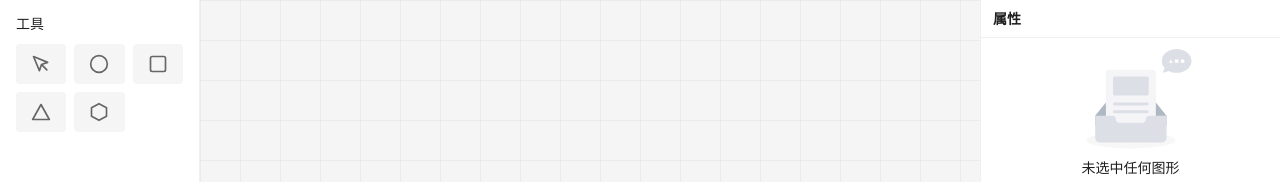
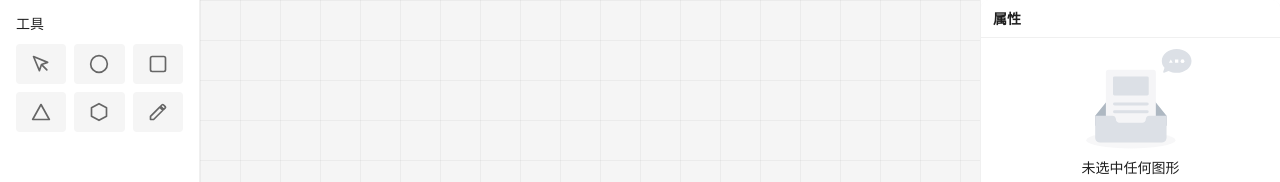
Before and after one commit to ye1996bladeflame/blade-fire-demo, a Vue app: page / in a window 1280 px wide. Shown: the top 182 px of the page. Built offline with nearby package versions, Linux system fonts and the light colour scheme.

Commit message:
feat(工具): 添加手绘工具并重构平移功能
- 新增手绘工具，支持使用鼠标绘制自由形状多边形
- 将拖拽功能重命名为平移功能，改进实现逻辑
- 在工具栏中添加手绘工具图标
- 手绘工具支持撤销/重做历史记录

```diff
--- a/blade-fire/tools/drag.js
+++ b/blade-fire/features/pan.js
@@ -1,6 +1,6 @@
 import { setCursor } from "../common/index.js";
 
-export function enableDrag(svg) {
+export function enablePan(svg) {
     let isDragging = false;
     let startX, startY;
     let viewBox = { x: 0, y: 0, w: 0, h: 0 };
@@ -17,7 +17,7 @@ export function enableDrag(svg) {
     }
 
     function onMouseDown(evt) {
-
+        // Middle mouse button
         if (evt.button !== 1) return;
 
         evt.preventDefault();
@@ -25,11 +25,11 @@ export function enableDrag(svg) {
         startX = evt.clientX;
         startY = evt.clientY;
 
-
+        // Change cursor
         originalCursor = svg.style.cursor;
         setCursor(svg, "grabbing");
 
-
+        // Get current viewBox
         const vb = svg.getAttribute("viewBox").split(' ').map(Number);
         viewBox = { x: vb[0], y: vb[1], w: vb[2], h: vb[3] };
     }
@@ -39,12 +39,12 @@ export function enableDrag(svg) {
 
         evt.preventDefault();
 
-
+        // Calculate delta
         const dx = evt.clientX - startX;
         const dy = evt.clientY - startY;
 
-
-
+        // Calculate scale factor (SVG units per screen pixel)
+        // This ensures dragging matches mouse movement regardless of zoom
         const rect = svg.getBoundingClientRect();
         const scaleX = viewBox.w / rect.width;
         const scaleY = viewBox.h / rect.height;
@@ -55,7 +55,7 @@ export function enableDrag(svg) {
         svg.setAttribute('viewBox', `${viewBox.x} ${viewBox.y} ${viewBox.w} ${viewBox.h}`);
         updateGridRect();
 
-
+        // Update start position
         startX = evt.clientX;
         startY = evt.clientY;
     }
@@ -63,17 +63,17 @@ export function enableDrag(svg) {
     function onMouseUp(evt) {
         if (isDragging && evt.button === 1) {
             isDragging = false;
-
+            // Restore cursor
             setCursor(svg, originalCursor);
         }
     }
 
-
+    // Attach listeners
     svg.addEventListener("mousedown", onMouseDown);
-    window.addEventListener("mousemove", onMouseMove);
+    window.addEventListener("mousemove", onMouseMove); // Window to catch drag outside
     window.addEventListener("mouseup", onMouseUp);
 
-
+    // Return cleanup function
     return () => {
         svg.removeEventListener("mousedown", onMouseDown);
         window.removeEventListener("mousemove", onMouseMove);
--- a/blade-fire/index.js
+++ b/blade-fire/index.js
@@ -5,7 +5,8 @@ import { triangle } from "./tools/triangle.js";
 import { polygon } from "./tools/polygon.js";
 import { text } from "./tools/text.js";
 import { select } from "./tools/select.js";
-import { enableDrag } from "./tools/drag.js";
+import { freehand } from "./tools/freehand.js";
+import { enablePan } from "./features/pan.js";
 import { createRuler } from "./features/ruler.js";
 import { createCrosshair } from "./features/crosshair.js";
 
@@ -58,7 +59,7 @@ class BladeFire {
             }
 
 
-            enableDrag(svg);
+            enablePan(svg);
 
             let lastMousePos = { x: 0, y: 0 };
             const onMouseMove = (evt) => {
@@ -182,6 +183,9 @@ class BladeFire {
     static text() {
         return text(this.svg);
     }
+    static freehand() {
+        return freehand(this.svg);
+    }
     static select() {
         return select(this.svg, (elements) => this.notifySelectionChange(elements));
     }
--- /dev/null
+++ b/blade-fire/tools/freehand.js
@@ -0,0 +1,91 @@
+import { setCursor, history } from "../common/index.js";
+
+let isDrawing = false;
+let currentPath = null;
+let svgElement = null;
+let pathData = "";
+
+function getMousePosition(evt) {
+    if (!svgElement) return { x: 0, y: 0 };
+    const CTM = svgElement.getScreenCTM();
+    if (!CTM) return { x: 0, y: 0 };
+    return {
+        x: (evt.clientX - CTM.e) / CTM.a,
+        y: (evt.clientY - CTM.f) / CTM.d
+    };
+}
+
+function onMouseDown(evt) {
+    if (evt.button !== 0) return; // Only left click
+
+    isDrawing = true;
+    const pos = getMousePosition(evt);
+
+    const svgNS = "http://www.w3.org/2000/svg";
+    currentPath = document.createElementNS(svgNS, "path");
+
+    // Start path
+    pathData = `M ${pos.x} ${pos.y}`;
+
+    currentPath.setAttribute("d", pathData);
+    currentPath.setAttribute("fill", "rgba(100, 149, 237, 0.3)");
+    currentPath.setAttribute("stroke", "#6495ED");
+    currentPath.setAttribute("stroke-width", "1");
+    currentPath.setAttribute("stroke-linejoin", "round");
+    currentPath.setAttribute("stroke-linecap", "round");
+
+    svgElement.appendChild(currentPath);
+}
+
+function onMouseMove(evt) {
+    if (!isDrawing || !currentPath) return;
+
+    const pos = getMousePosition(evt);
+
+    // Append line to current position
+    pathData += ` L ${pos.x} ${pos.y}`;
+    currentPath.setAttribute("d", pathData);
+}
+
+function onMouseUp(evt) {
+    if (isDrawing) {
+        isDrawing = false;
+        if (currentPath) {
+             // Close the path
+             pathData += " Z";
+             currentPath.setAttribute("d", pathData);
+
+             const path = currentPath;
+             history.push({
+                 desc: '手绘多边形',
+                 undo: () => path.remove(),
+                 redo: () => svgElement.appendChild(path)
+             });
+        }
+        currentPath = null;
+        pathData = "";
+        console.log("Freehand drawing finished");
+    }
+}
+
+export function freehand(svg) {
+    console.log("Activate freehand tool");
+
+    svgElement = svg;
+    if (!svgElement) {
+        console.error("BladeFire SVG not initialized");
+        return;
+    }
+
+    setCursor(svgElement, "crosshair");
+
+    svgElement.addEventListener("mousedown", onMouseDown);
+    window.addEventListener("mousemove", onMouseMove);
+    window.addEventListener("mouseup", onMouseUp);
+
+    return () => {
+        svgElement.removeEventListener("mousedown", onMouseDown);
+        window.removeEventListener("mousemove", onMouseMove);
+        window.removeEventListener("mouseup", onMouseUp);
+    };
+}
--- a/src/App.vue
+++ b/src/App.vue
@@ -41,6 +41,14 @@
             <div class="tool-icon-btn" :class="{ active: currentTool === 'polygon' }" @click="selectTool('polygon')">
               <svg viewBox="0 0 24 24" width="20" height="20" fill="none" stroke="currentColor" stroke-width="2" stroke-linecap="round" stroke-linejoin="round">
                 <path d="M12 2l9 4.9V17L12 22l-9-4.9V7z"></path>
+              </svg>
+            </div>
+          </a-tooltip>
+
+          <a-tooltip title="手绘 (Freehand)" placement="right">
+            <div class="tool-icon-btn" :class="{ active: currentTool === 'freehand' }" @click="selectTool('freehand')">
+              <svg viewBox="0 0 24 24" width="20" height="20" fill="none" stroke="currentColor" stroke-width="2" stroke-linecap="round" stroke-linejoin="round">
+                <path d="M3 17.25V21h3.75L17.81 9.94l-3.75-3.75L3 17.25zM20.71 7.04c.39-.39.39-1.02 0-1.41l-2.34-2.34c-.39-.39-1.02-.39-1.41 0l-1.83 1.83 3.75 3.75 1.83-1.83z"></path>
               </svg>
             </div>
           </a-tooltip>
```
